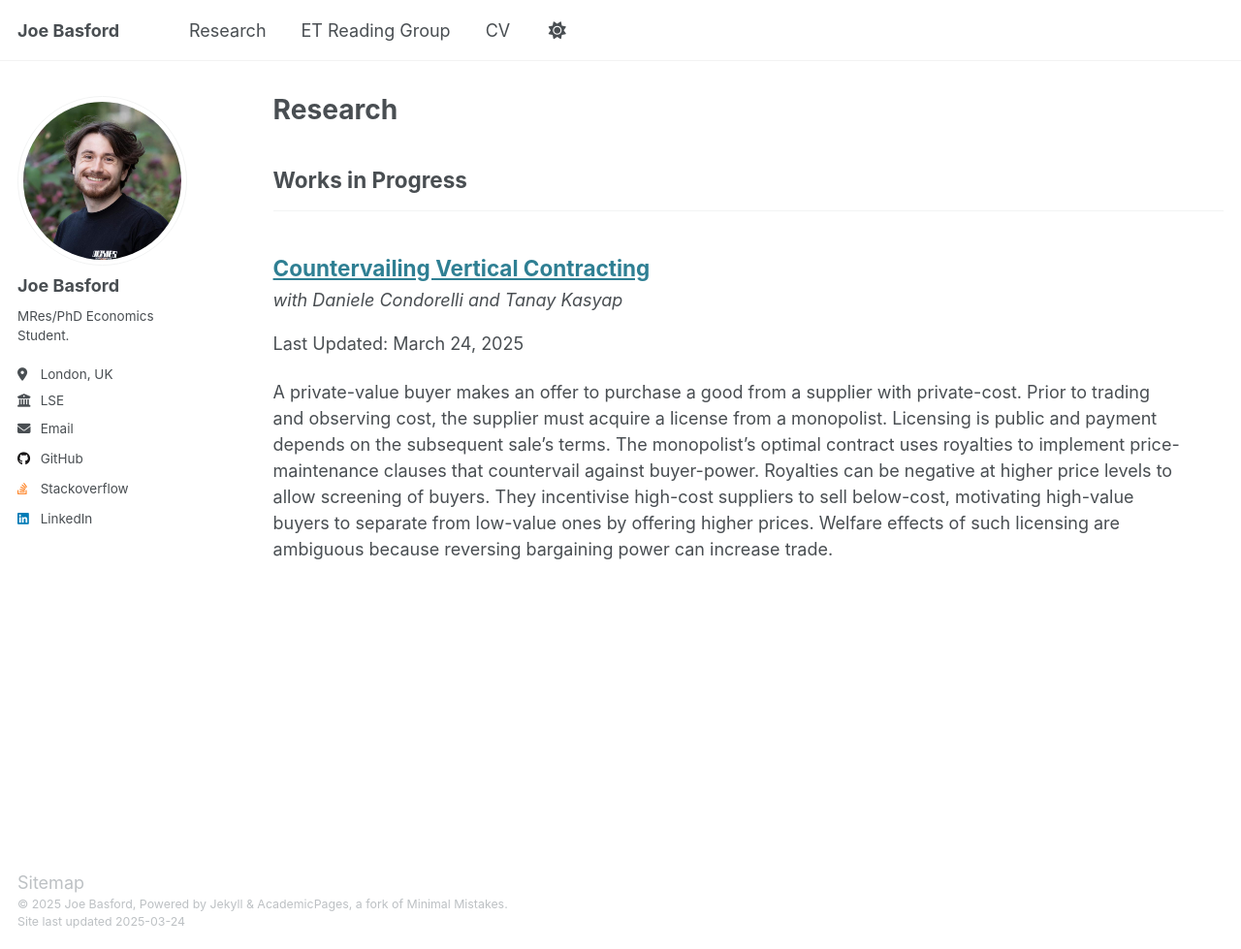
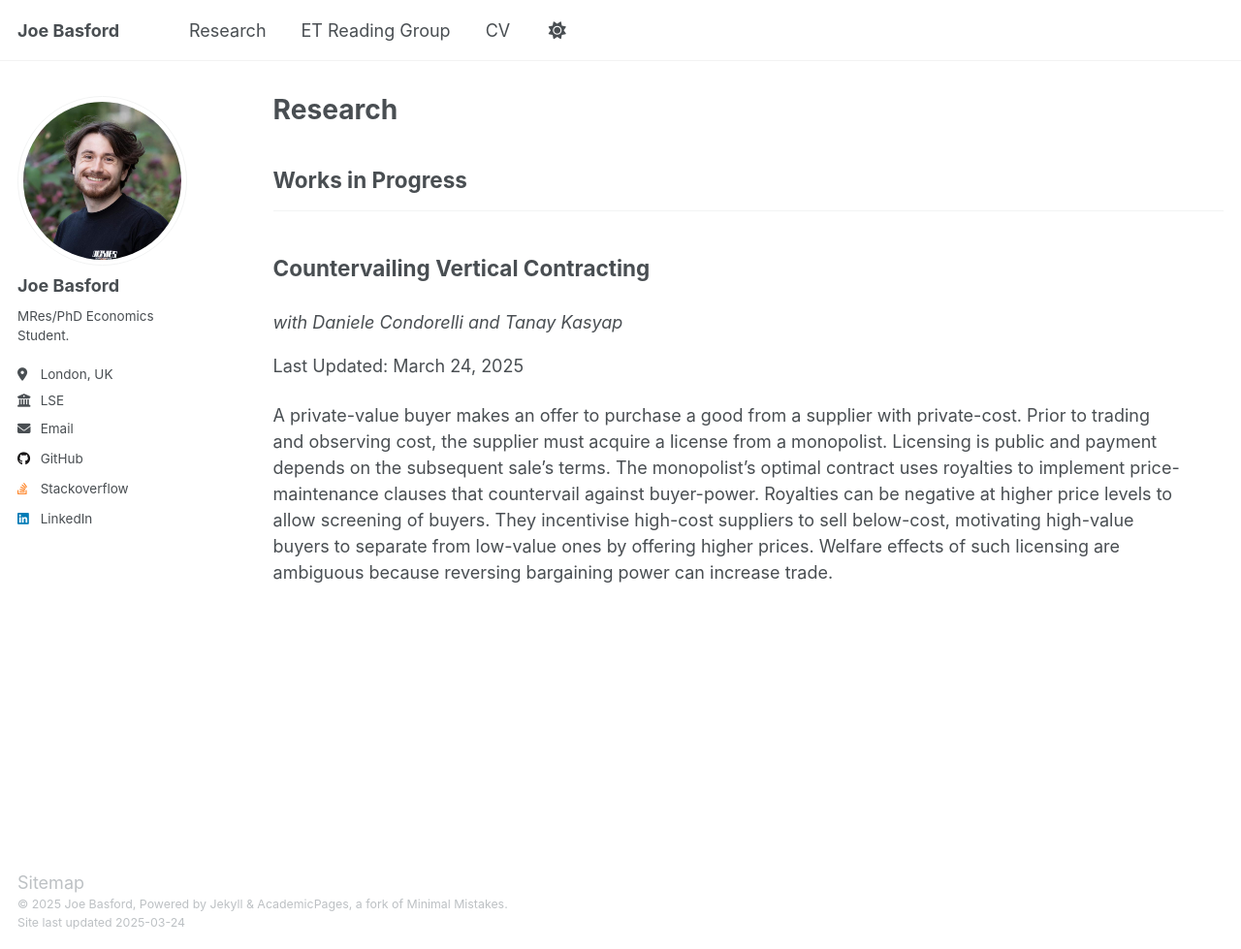
Before and after one commit to Joe-Basford/Joe-Basford.github.io, a Jekyll site: the page built from _pages/research.html, in a window 1280 px wide and 979 px high. Shown: the whole window at 97% size. Built offline with Jekyll 4.4.1, drawn with Linux system fonts in a browser that asks for light colours.

Commit message:
Update archive-single.html

```diff
--- a/_includes/archive-single.html
+++ b/_includes/archive-single.html
@@ -27,11 +27,7 @@
     {% endif %}
 
     <h2 class="archive__item-title" itemprop="headline">
-      {% if post.link %}
-        <a href="{{ post.link }}">{{ title }}</a> <a href="{{ base_path }}{{ post.url }}" rel="permalink"><i class="fa fa-link" aria-hidden="true" title="permalink"></i><span class="sr-only">Permalink</span></a>
-      {% else %}
-        <a href="{{ base_path }}{{ post.url }}" rel="permalink">{{ title }}</a>
-      {% endif %}
+        <p>{{ title }}</p>
     </h2>
 
     {% if post.read_time %}
@@ -43,8 +39,13 @@
         {% elsif post.collection == 'publications' %}
           <i>with {{post.coauthors}}</i>
           <p>Last Updated: <i>{{ post.venue }}</i> {{ post.date | default: "1900-01-01" | date: "%B %d, %Y"" }} </p>
-        {% elsif post.date %}
-         <p class="page__date"><strong><i class="fa fa-fw fa-calendar" aria-hidden="true"></i> {{ site.data.ui-text[site.locale].date_label | default: "Last Updated:" }}</strong> <time datetime="{{ post.date | default: "1900-01-01" | date_to_xmlschema }}">{{ post.date | default: "1900-01-01" | date: "%B %d, %Y" }}</time></p>
+        {% elsif post.extract %}
+         <details>
+           <summary>
+             Abstract
+           </summary>
+           A private-value buyer makes an offer to purchase a good from a supplier with private-cost. Prior to trading and observing cost, the supplier must acquire a license from a monopolist. Licensing is public and payment depends on the subsequent sale’s terms. The monopolist’s optimal contract uses royalties to implement price-maintenance clauses that countervail against buyer-power. Royalties can be negative at higher price levels to allow screening of buyers. They incentivise high-cost suppliers to sell below-cost, motivating high-value buyers to separate from low-value ones by offering higher prices. Welfare effects of such licensing are ambiguous because reversing bargaining power can increase trade.
+         </details>
         {% endif %}
 
     {% if post.excerpt and site.read_more != 'enabled' %}
```
